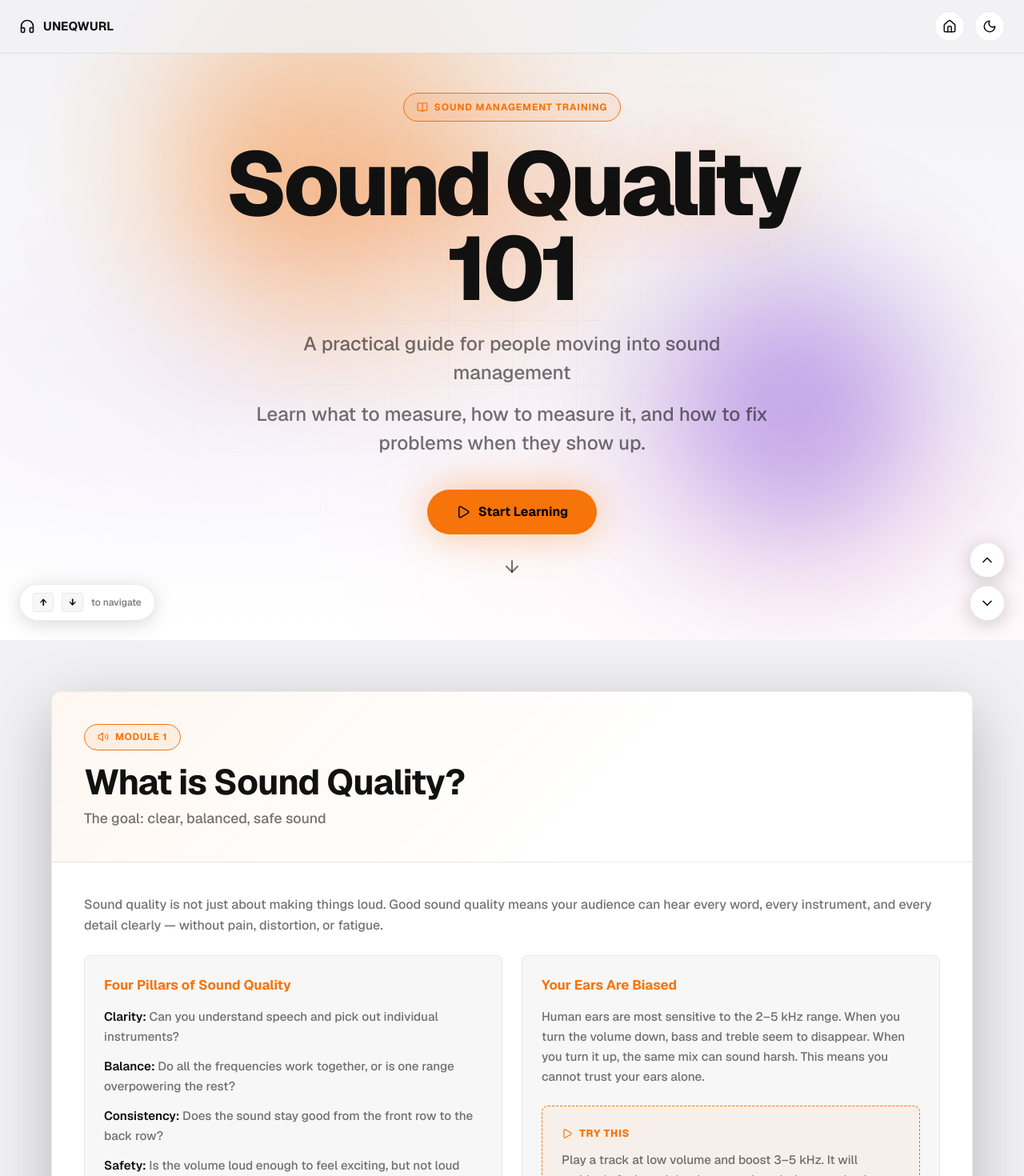
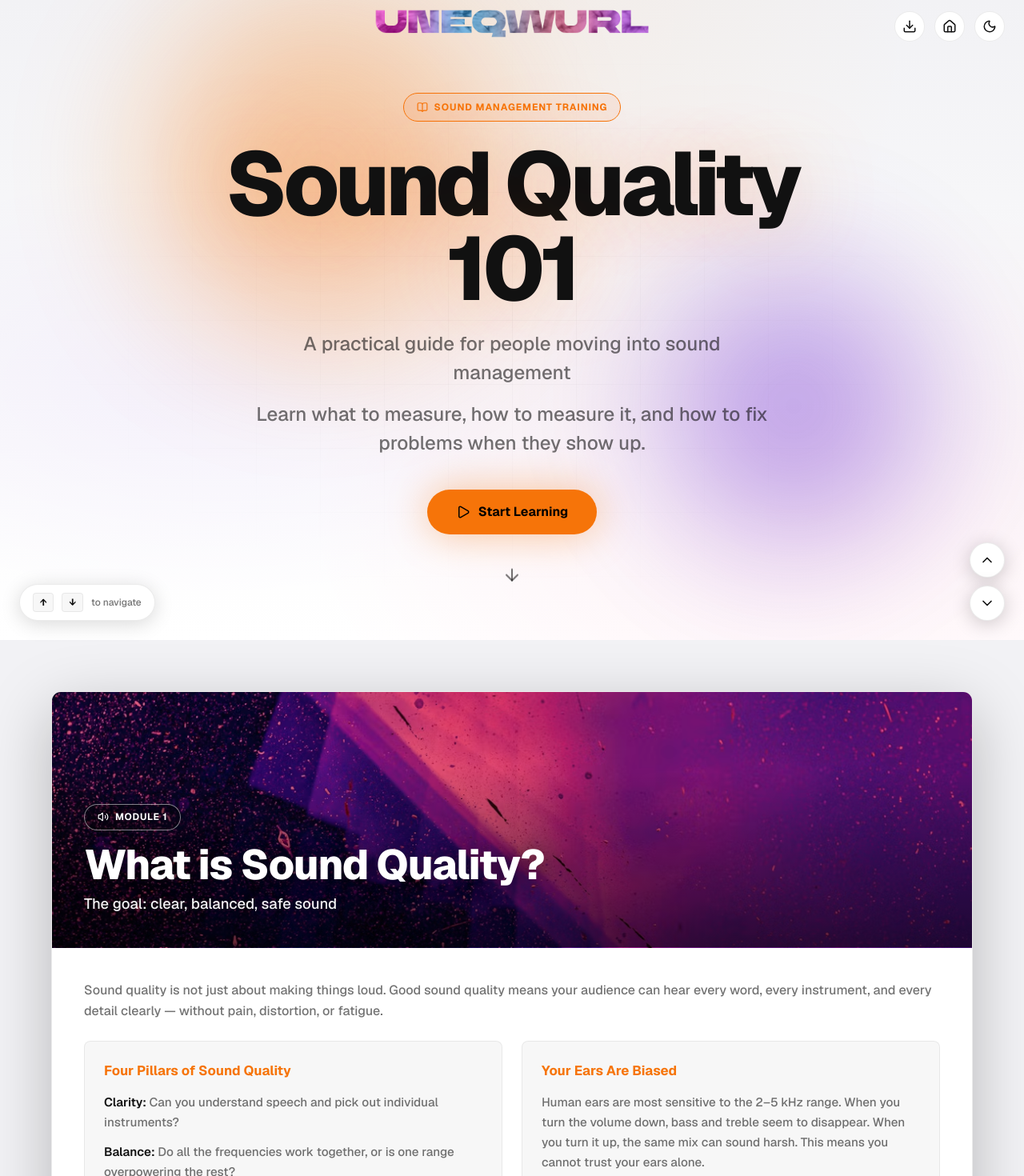
Before and after one commit to 298althr/UNEQWURL, a Next.js app: page /sound-quality-101 in a window 1280 px wide. Shown: the top 1470 px of the page at 80% size. Built offline with nearby package versions, Linux system fonts and the light colour scheme.

Commit message:
feat: centered transparent logo navbar, per-lesson photo heroes, PDF download

```diff
--- a/app/sound-quality-101/docs.css
+++ b/app/sound-quality-101/docs.css
@@ -19,28 +19,35 @@
   z-index: 100;
   display: flex;
   align-items: center;
-  justify-content: space-between;
+  justify-content: flex-end;
   padding: 0.875rem 1.5rem;
-  background: color-mix(in srgb, var(--bg) 75%, transparent);
-  backdrop-filter: blur(16px);
-  -webkit-backdrop-filter: blur(16px);
-  border-bottom: 1px solid var(--border);
-  transition: background 0.3s ease;
+  background: transparent;
+  border-bottom: none;
+}
+
+.sq-header-logo-center {
+  position: absolute;
+  left: 50%;
+  top: 50%;
+  transform: translate(-50%, -50%);
 }
 
 .sq-header-logo {
   display: inline-flex;
   align-items: center;
-  gap: 0.625rem;
-  font-weight: 700;
-  font-size: 0.95rem;
-  color: var(--text);
   text-decoration: none;
-  transition: color 0.2s;
+  transition: transform 0.2s ease;
 }
 
 .sq-header-logo:hover {
-  color: var(--accent);
+  transform: scale(1.05);
+}
+
+.sq-header-logo-img {
+  height: 34px;
+  width: auto;
+  display: block;
+  mix-blend-mode: difference;
 }
 
 .sq-header-actions {
@@ -49,6 +56,7 @@
   gap: 0.75rem;
 }
 
+.sq-header-btn,
 .sq-theme-toggle,
 .sq-home-btn {
   display: inline-flex;
@@ -62,8 +70,11 @@
   color: var(--text);
   cursor: pointer;
   transition: transform 0.15s ease, background 0.2s, border-color 0.2s, color 0.2s;
+  -webkit-backdrop-filter: blur(8px);
+  backdrop-filter: blur(8px);
 }
 
+.sq-header-btn:hover,
 .sq-theme-toggle:hover,
 .sq-home-btn:hover {
   transform: scale(1.08);
@@ -72,6 +83,7 @@
   color: var(--accent);
 }
 
+.sq-header-btn:active,
 .sq-theme-toggle:active,
 .sq-home-btn:active {
   transform: scale(0.94);
@@ -241,12 +253,39 @@
   opacity: 1;
 }
 
-.sq-lesson-header {
+.sq-lesson-hero {
   position: relative;
   z-index: 1;
+  min-height: 320px;
+  display: flex;
+  flex-direction: column;
+  justify-content: flex-end;
   padding: 2.5rem;
+  background-size: cover;
+  background-position: center;
   border-bottom: 1px solid var(--border);
-  background: linear-gradient(135deg, color-mix(in srgb, var(--accent) 6%, transparent), transparent 60%);
+  overflow: hidden;
+}
+
+.sq-lesson-hero::before {
+  content: "";
+  position: absolute;
+  inset: 0;
+  background: rgba(0, 0, 0, 0.1);
+  z-index: 1;
+}
+
+.sq-lesson-hero::after {
+  content: "";
+  position: absolute;
+  inset: 0;
+  background: linear-gradient(180deg, transparent 30%, rgba(0, 0, 0, 0.55) 100%);
+  z-index: 2;
+}
+
+.sq-lesson-hero-content {
+  position: relative;
+  z-index: 3;
 }
 
 .sq-lesson-number {
@@ -255,28 +294,32 @@
   gap: 0.5rem;
   padding: 0.4rem 1rem;
   border-radius: var(--r-full);
-  border: 1px solid var(--accent);
-  color: var(--accent);
+  border: 1px solid rgba(255, 255, 255, 0.5);
+  color: #ffffff;
   font-size: 0.75rem;
   font-weight: 700;
   text-transform: uppercase;
   letter-spacing: 0.06em;
   margin-bottom: 1rem;
-  background: color-mix(in srgb, var(--accent) 8%, transparent);
+  background: rgba(0, 0, 0, 0.25);
+  width: fit-content;
 }
 
 .sq-lesson-title {
-  font-size: clamp(1.8rem, 4vw, 2.75rem);
-  font-weight: 700;
-  color: var(--text);
+  font-size: clamp(2rem, 5vw, 3.25rem);
+  font-weight: 800;
+  color: #ffffff;
   margin-bottom: 0.5rem;
-  line-height: 1.1;
+  line-height: 1.05;
+  text-shadow: 0 2px 24px rgba(0, 0, 0, 0.55);
 }
 
 .sq-lesson-subtitle {
-  font-size: 1.1rem;
-  color: var(--muted);
+  font-size: 1.15rem;
+  color: #ffffff;
   font-weight: 500;
+  text-shadow: 0 1px 12px rgba(0, 0, 0, 0.5);
+  opacity: 0.95;
 }
 
 .sq-lesson-body {
@@ -712,7 +755,11 @@
   .sq-section {
     padding: 2.5rem 1rem;
   }
-  .sq-lesson-header,
+  .sq-lesson-hero {
+    min-height: 260px;
+    padding: 1.5rem;
+  }
+
   .sq-lesson-body {
     padding: 1.5rem;
   }
@@ -733,7 +780,6 @@
 @media (prefers-reduced-motion: reduce) {
   .sq-hero-orb,
   .sq-animate,
-  .sq-tilt,
   .sq-haptic,
   .sq-nav-btn,
   .sq-hero-cta,
@@ -744,3 +790,52 @@
     transform: none;
   }
 }
+
+/* Print / PDF export */
+@media print {
+  .sq-header,
+  .sq-nav,
+  .sq-keyboard-hint,
+  .sq-hero {
+    display: none !important;
+  }
+
+  .sq-tutorial {
+    background: #ffffff;
+    color: #111111;
+  }
+
+  .sq-section {
+    padding: 1rem 0;
+    max-width: none;
+  }
+
+  .sq-lesson-card {
+    break-inside: avoid;
+    page-break-inside: avoid;
+    box-shadow: none;
+    border: 1px solid #ddd;
+    margin-bottom: 2rem;
+  }
+
+  .sq-lesson-hero {
+    min-height: 200px;
+    -webkit-print-color-adjust: exact;
+    print-color-adjust: exact;
+  }
+
+  .sq-lesson-body {
+    padding: 1.5rem;
+  }
+
+  .sq-content-block {
+    break-inside: avoid;
+    page-break-inside: avoid;
+    border: 1px solid #eee;
+  }
+
+  .sq-mermaid {
+    break-inside: avoid;
+    page-break-inside: avoid;
+  }
+}
--- a/app/sound-quality-101/page.tsx
+++ b/app/sound-quality-101/page.tsx
@@ -8,7 +8,6 @@ import {
   ChevronUp,
   ChevronDown,
   Home,
-  Headphones,
   Play,
   Volume2,
   Music,
@@ -18,6 +17,7 @@ import {
   Activity,
   BookOpen,
   ArrowDown,
+  Download,
 } from "lucide-react";
 import { motion } from "framer-motion";
 import { APP_NAME } from "@/lib/brand";
@@ -87,6 +87,24 @@ function haptic(ms = 5) {
   }
 }
 
+let html2pdfLoadPromise: Promise<any> | null = null;
+
+function loadHtml2Pdf() {
+  if (html2pdfLoadPromise) return html2pdfLoadPromise;
+  html2pdfLoadPromise = new Promise((resolve, reject) => {
+    if (typeof window === "undefined") return reject();
+    const w = window as any;
+    if (w.html2pdf) return resolve(w.html2pdf);
+    const script = document.createElement("script");
+    script.src = "https://cdnjs.cloudflare.com/ajax/libs/html2pdf.js/0.10.1/html2pdf.bundle.min.js";
+    script.async = true;
+    script.onload = () => resolve((window as any).html2pdf);
+    script.onerror = () => reject(new Error("Failed to load html2pdf"));
+    document.head.appendChild(script);
+  });
+  return html2pdfLoadPromise;
+}
+
 const sectionIds = ["what-is-sound-quality", "factors-influencing", "metrics", "how-to-measure", "when-to-measure", "finding-faults"];
 
 export default function SoundQuality101Page() {
@@ -110,6 +128,27 @@ export default function SoundQuality101Page() {
     if (typeof window !== "undefined") localStorage.setItem("298eq-theme", next);
     haptic(10);
   }, [theme]);
+
+  const downloadPdf = useCallback(async () => {
+    try {
+      const html2pdf = await loadHtml2Pdf();
+      const element = document.getElementById("sq-tutorial-content");
+      if (!element) return;
+      haptic(10);
+      await html2pdf()
+        .set({
+          margin: 10,
+          filename: "sound-quality-101.pdf",
+          image: { type: "jpeg", quality: 0.98 },
+          html2canvas: { scale: 2, useCORS: true, logging: false },
+          jsPDF: { unit: "mm", format: "a4", orientation: "portrait" },
+        })
+        .from(element)
+        .save();
+    } catch {
+      window.print();
+    }
+  }, []);
 
   const scrollToSection = useCallback((index: number) => {
     const clamped = Math.max(0, Math.min(index, sectionIds.length - 1));
@@ -165,11 +204,24 @@ export default function SoundQuality101Page() {
   return (
     <div className="sq-tutorial">
       <header className="sq-header">
-        <Link href="/" className="sq-header-logo sq-focusable">
-          <Headphones size={20} />
-          <span>{APP_NAME}</span>
+        <div className="sq-header-logo-center">
+          <Link href="/" className="sq-header-logo sq-focusable" aria-label="Go home">
+            <img
+              src="/assets/logo/footer-logo-allpages.png"
+              alt={APP_NAME}
+              className="sq-header-logo-img"
+            />
           </Link>
+        </div>
         <div className="sq-header-actions">
+          <button
+            className="sq-header-btn sq-haptic sq-focusable"
+            onClick={downloadPdf}
+            aria-label="Download as PDF"
+            title="Download as PDF"
+          >
+            <Download size={18} />
+          </button>
           <Link href="/" className="sq-home-btn sq-haptic sq-focusable" aria-label="Go home" title="Go home" onClick={() => haptic(5)}>
             <Home size={18} />
           </Link>
@@ -253,7 +305,7 @@ export default function SoundQuality101Page() {
           </div>
         </section>
 
-        <div className="sq-section">
+        <div id="sq-tutorial-content" className="sq-section">
           {/* Section 1: What is Sound Quality? */}
           <motion.article
             id="what-is-sound-quality"
@@ -266,13 +318,15 @@ export default function SoundQuality101Page() {
             aria-label="What is sound quality?"
           >
             <div className="sq-lesson-glow" />
-            <div className="sq-lesson-header">
+            <div className="sq-lesson-hero" style={{ backgroundImage: "url(/assets/hero/console.png)" }}>
+              <div className="sq-lesson-hero-content">
                 <div className="sq-lesson-number">
                   <Volume2 size={14} />
                   Module 1
                 </div>
                 <h2 className="sq-lesson-title">What is Sound Quality?</h2>
                 <p className="sq-lesson-subtitle">The goal: clear, balanced, safe sound</p>
+              </div>
             </div>
             <div className="sq-lesson-body">
               <p className="mb-6 leading-relaxed" style={{ color: "var(--muted)" }}>
@@ -312,13 +366,15 @@ export default function SoundQuality101Page() {
             aria-label="What affects sound quality?"
           >
             <div className="sq-lesson-glow" />
-            <div className="sq-lesson-header">
+            <div className="sq-lesson-hero" style={{ backgroundImage: "url(/assets/hero/dashboard.png)" }}>
+              <div className="sq-lesson-hero-content">
                 <div className="sq-lesson-number">
                   <Music size={14} />
                   Module 2
                 </div>
                 <h2 className="sq-lesson-title">What Affects Sound Quality?</h2>
                 <p className="sq-lesson-subtitle">The environment, the gear, and the operator</p>
+              </div>
             </div>
             <div className="sq-lesson-body">
               <div className="sq-grid">
@@ -356,13 +412,15 @@ export default function SoundQuality101Page() {
             aria-label="Metrics that matter"
           >
             <div className="sq-lesson-glow" />
-            <div className="sq-lesson-header">
+            <div className="sq-lesson-hero" style={{ backgroundImage: "url(/assets/hero/library.png)" }}>
+              <div className="sq-lesson-hero-content">
                 <div className="sq-lesson-number">
                   <Activity size={14} />
                   Module 3
                 </div>
                 <h2 className="sq-lesson-title">Metrics That Matter</h2>
                 <p className="sq-lesson-subtitle">Numbers that describe what you hear</p>
+              </div>
             </div>
             <div className="sq-lesson-body">
               <div className="sq-table-responsive">
@@ -423,13 +481,15 @@ export default function SoundQuality101Page() {
             aria-label="How to measure sound quality"
           >
             <div className="sq-lesson-glow" />
-            <div className="sq-lesson-header">
+            <div className="sq-lesson-hero" style={{ backgroundImage: "url(/assets/hero/profile.png)" }}>
+              <div className="sq-lesson-hero-content">
                 <div className="sq-lesson-number">
                   <Mic size={14} />
                   Module 4
                 </div>
                 <h2 className="sq-lesson-title">How to Measure Sound Quality</h2>
                 <p className="sq-lesson-subtitle">Use your ears, plus the right tools</p>
+              </div>
             </div>
             <div className="sq-lesson-body">
               <div className="sq-grid">
@@ -467,13 +527,15 @@ export default function SoundQuality101Page() {
             aria-label="When to measure sound quality"
           >
             <div className="sq-lesson-glow" />
-            <div className="sq-lesson-header">
+            <div className="sq-lesson-hero" style={{ backgroundImage: "url(/assets/hero/results.png)" }}>
+              <div className="sq-lesson-hero-content">
                 <div className="sq-lesson-number">
                   <AlertTriangle size={14} />
                   Module 5
                 </div>
                 <h2 className="sq-lesson-title">When to Measure</h2>
                 <p className="sq-lesson-subtitle">Timing matters as much as technique</p>
+              </div>
             </div>
             <div className="sq-lesson-body">
               <div className="sq-grid">
@@ -513,13 +575,15 @@ export default function SoundQuality101Page() {
             aria-label="Finding and fixing faults"
           >
             <div className="sq-lesson-glow" />
-            <div className="sq-lesson-header">
+            <div className="sq-lesson-hero" style={{ backgroundImage: "url(/assets/hero/console.png)" }}>
+              <div className="sq-lesson-hero-content">
                 <div className="sq-lesson-number">
                   <Cable size={14} />
                   Module 6
                 </div>
                 <h2 className="sq-lesson-title">Finding and Fixing Faults</h2>
                 <p className="sq-lesson-subtitle">A calm workflow for when things break</p>
+              </div>
             </div>
             <div className="sq-lesson-body">
               <div className="sq-quote">
```
Lines whose indentation alone changed are shown as unchanged.
